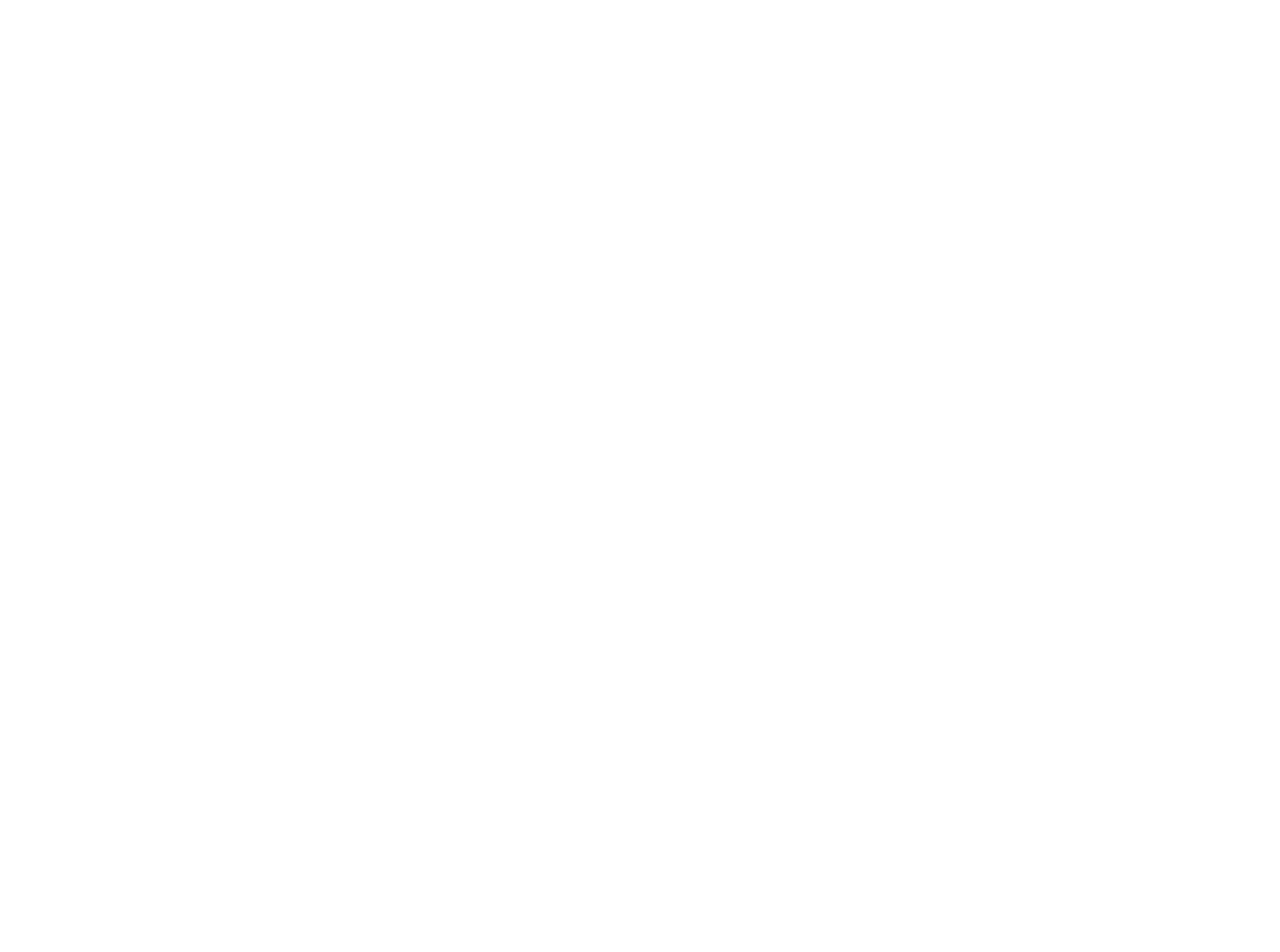
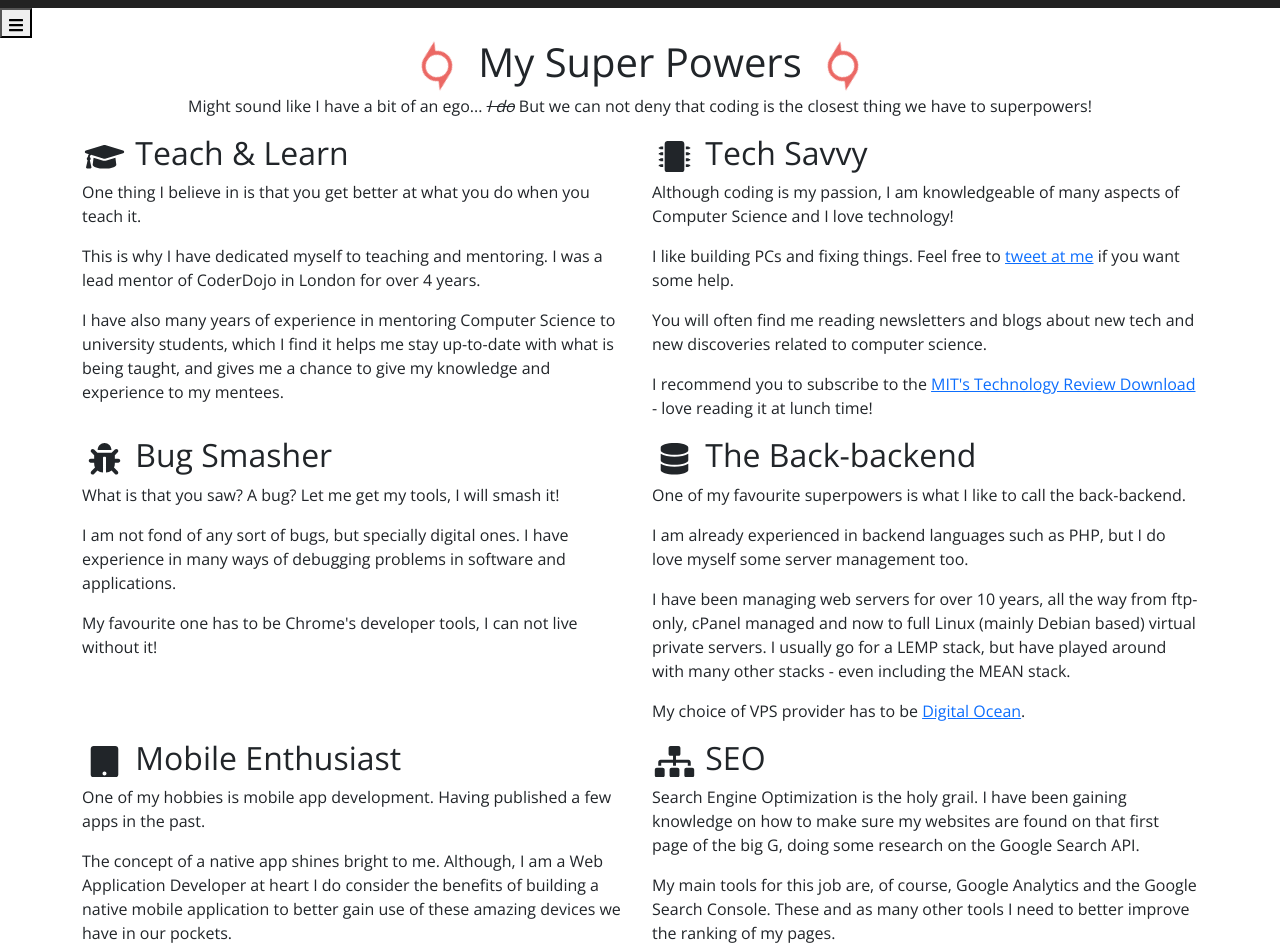
Before and after one commit to cajogos/carlos.fyi, a Next.js app: page /skills in a window 1280 px wide. Before the commit this address had no page. Shown: the part 580-1532 px from the top of the page. Before the commit the page ends 800 px from the top, so only its background shows below. Built offline with nearby package versions, Linux system fonts and the light colour scheme.

Commit message:
Skills page

```diff
--- a/pages/contact.tsx
+++ b/pages/contact.tsx
@@ -49,9 +49,6 @@ export default function Contact()
     );
 };
 
-Contact.getLayout = (page: ReactElement) =>
-{
-    return <MainLayout>{page}</MainLayout>;
-};
+Contact.getLayout = (page: ReactElement) => <MainLayout>{page}</MainLayout>;
 
 Contact.getPageTitle = (): string => 'Get In Touch';
--- a/pages/index.tsx
+++ b/pages/index.tsx
@@ -67,7 +67,4 @@ export default function Index()
     );
 };
 
-Index.getLayout = (page: ReactElement) =>
-{
-    return <MainLayout>{page}</MainLayout>;
-};
+Index.getLayout = (page: ReactElement) => <MainLayout>{page}</MainLayout>;
--- /dev/null
+++ b/pages/skills.tsx
@@ -0,0 +1,83 @@
+import type { ReactElement } from 'react';
+
+import { FaSuperpowers, FaGraduationCap, FaMicrochip, FaBug, FaDatabase, FaTablet, FaSitemap } from 'react-icons/fa';
+
+import MainLayout from '../layouts/Main';
+
+import PageStyles from '../styles/pages/Skills.module.scss';
+
+export default function Skills()
+{
+    return (
+        <div>
+            <h1 className="text-center">
+                <FaSuperpowers className="text-orangered icon-spin" />
+                &nbsp;&nbsp;My Super Powers&nbsp;&nbsp;
+                <FaSuperpowers className="text-orangered icon-spin" />
+            </h1>
+            <p className="text-center">
+                Might sound like I have a bit of an ego... <del><em>I do</em></del> But we can not deny that coding is the closest thing we have to superpowers!
+            </p>
+            <div className="row">
+                <div className="col">
+                    <h2>
+                        <FaGraduationCap className={PageStyles.titleIcon} /> Teach &amp; Learn
+                    </h2>
+                    <p>One thing I believe in is that you get better at what you do when you teach it.</p>
+                    <p>This is why I have dedicated myself to teaching and mentoring. I was a lead mentor of CoderDojo in London for over 4 years.</p>
+                    <p>I have also many years of experience in mentoring Computer Science to university students, which I find it helps me stay up-to-date with what is being taught, and gives me a chance to give my knowledge and experience to my mentees.</p>
+                </div>
+                <div className="col">
+                    <h2>
+                        <FaMicrochip className={PageStyles.titleIcon} /> Tech Savvy
+                    </h2>
+                    <p>Although coding is my passion, I am knowledgeable of many aspects of Computer Science and I love technology!</p>
+                    <p>I like building PCs and fixing things. Feel free to <a href="https://twitter.com/carlos_tweets" target="_blank" title="Also feel free to follow me on Twitter.">tweet at me</a> if you want some help.</p>
+                    <p>You will often find me reading newsletters and blogs about new tech and new discoveries related to computer science.</p>
+                    <p>I recommend you to subscribe to the <a href="https://www.technologyreview.com/" target="_blank" title="Scroll down to the bottom of the page to subscribe to it.">MIT's Technology Review Download</a> - love reading it at lunch time!</p>
+                </div>
+            </div>
+            <div className="row">
+                <div className="col">
+                    <h2>
+                        <FaBug className={PageStyles.titleIcon} /> Bug Smasher
+                    </h2>
+                    <p>What is that you saw? A bug? Let me get my tools, I will smash it!</p>
+                    <p>I am not fond of any sort of bugs, but specially digital ones. I have experience in many ways of debugging problems in software and applications.</p>
+                    <p>My favourite one has to be Chrome's developer tools, I can not live without it!</p>
+                </div>
+                <div className="col">
+                    <h2>
+                        <FaDatabase className={PageStyles.titleIcon} /> The Back-backend
+                    </h2>
+                    <p>One of my favourite superpowers is what I like to call the back-backend.</p>
+                    <p>I am already experienced in backend languages such as PHP, but I do love myself some server management too.</p>
+                    <p>I have been managing web servers for over 10 years, all the way from ftp-only, cPanel managed and now to full Linux (mainly Debian based) virtual private servers. I usually go for a LEMP stack, but have played around with many other stacks - even including the MEAN stack.</p>
+                    <p>My choice of VPS provider has to be <a href="https://m.do.co/c/67f4ef2abcdb" target="_blank" title="Use this link to get $10 when you sign-up! I will get $25 once you spend $25 - so win-win :)">Digital Ocean</a>.</p>
+                </div>
+            </div>
+            <div className="row">
+                <div className="col">
+                    <h2>
+                        <FaTablet className={PageStyles.titleIcon} /> Mobile Enthusiast
+                    </h2>
+                    <p>One of my hobbies is mobile app development. Having published a few apps in the past.</p>
+                    <p>The concept of a native app shines bright to me. Although, I am a Web Application Developer at heart I do consider the benefits of building a native mobile application to better gain use of these amazing devices we have in our pockets.</p>
+                    <p>I have a big interest for building new apps and playing around with the cameras and sensors of our tiny little friends we call smartphones, so if you have some cool app idea do <a href="/contact">let me know</a>.</p>
+                </div>
+                <div className="col">
+                    <h2>
+                        <FaSitemap className={PageStyles.titleIcon} /> SEO
+                    </h2>
+                    <p>Search Engine Optimization is the holy grail. I have been gaining knowledge on how to make sure my websites are found on that first page of the big G, doing some research on the Google Search API.</p>
+                    <p>My main tools for this job are, of course, Google Analytics and the Google Search Console. These and as many other tools I need to better improve the ranking of my pages.</p>
+                    <p>There is a reason as to how you ended up on this page.</p>
+                </div>
+            </div>
+        </div>
+    );
+}
+
+Skills.getLayout = (page: ReactElement) => <MainLayout>{page}</MainLayout>;
+
+Skills.getPageTitle = (): string => 'What I can do';
--- /dev/null
+++ b/styles/pages/Skills.module.scss
@@ -0,0 +1,7 @@
+$icon-size: 45px;
+
+.titleIcon {
+    vertical-align: middle;
+    width: $icon-size;
+    height: $icon-size * 0.7;
+}
```
Also changed, not shown: _old/public/assets/css/main.css (+0 -7 lines), 1 other file (tests, documents, lock files or other folders).
